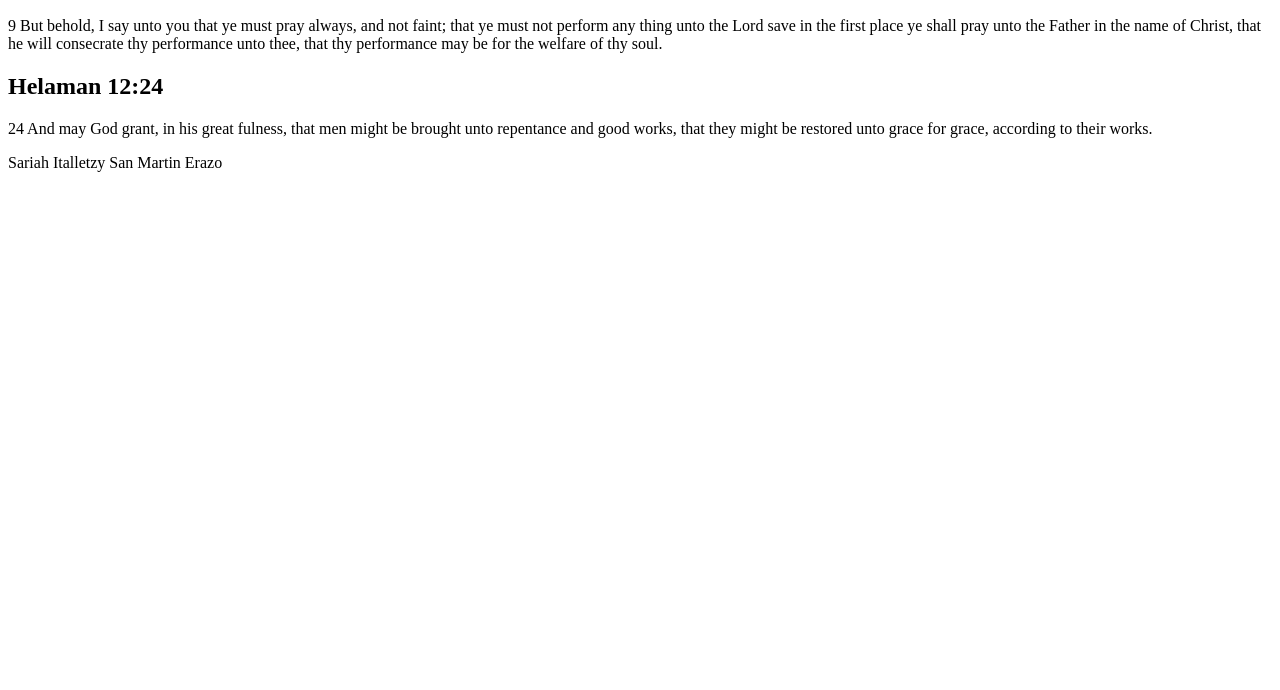
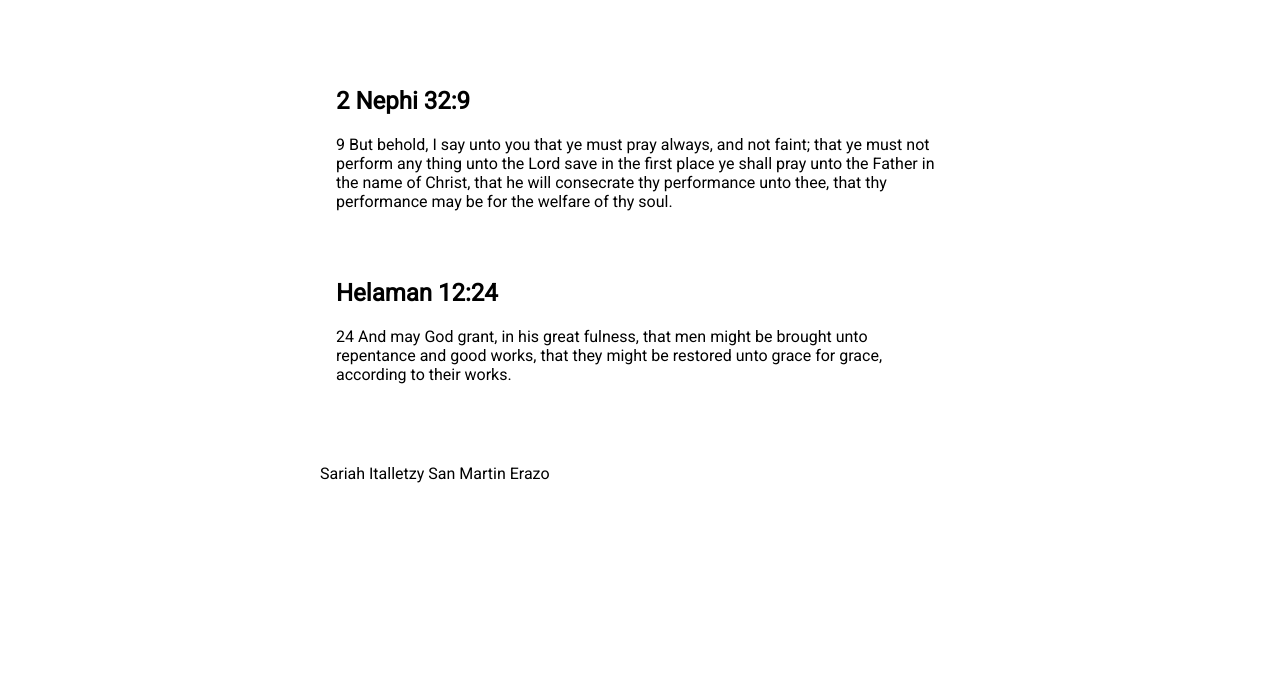
Before and after one commit to sariahsanmartinerazo/wdd131, a plain HTML site: page week02/media-query.html in a window 1280 px wide. Shown: the part 110-800 px from the top of the page. Drawn offline with Linux system fonts and the light colour scheme.

Commit message:
media-query.css

```diff
--- a/week02/styles/media-query.css
+++ b/week02/styles/media-query.css
@@ -0,0 +1,27 @@
+* :root {
+    --primary-color: #bbb;
+    --secondary-color: #e6f2ff;
+    --ter--color: #fff;
+}
+body {
+    font-family: "Roboto", sans-serif;
+}
+
+header, main, footer {
+    max-width: 640px;
+    margin: 1rem auto;
+    border: 1px solid var(--primary-color);
+    padding: 1rem;
+    background-color: var(--secondary-color);
+}
+
+main {
+    display: grid;
+    grid-template-columns: 1fr;
+    grid: 1rem;
+}
+
+section {
+    padding: 1rem;
+    background-color: var(--ter--color);
+}
```
